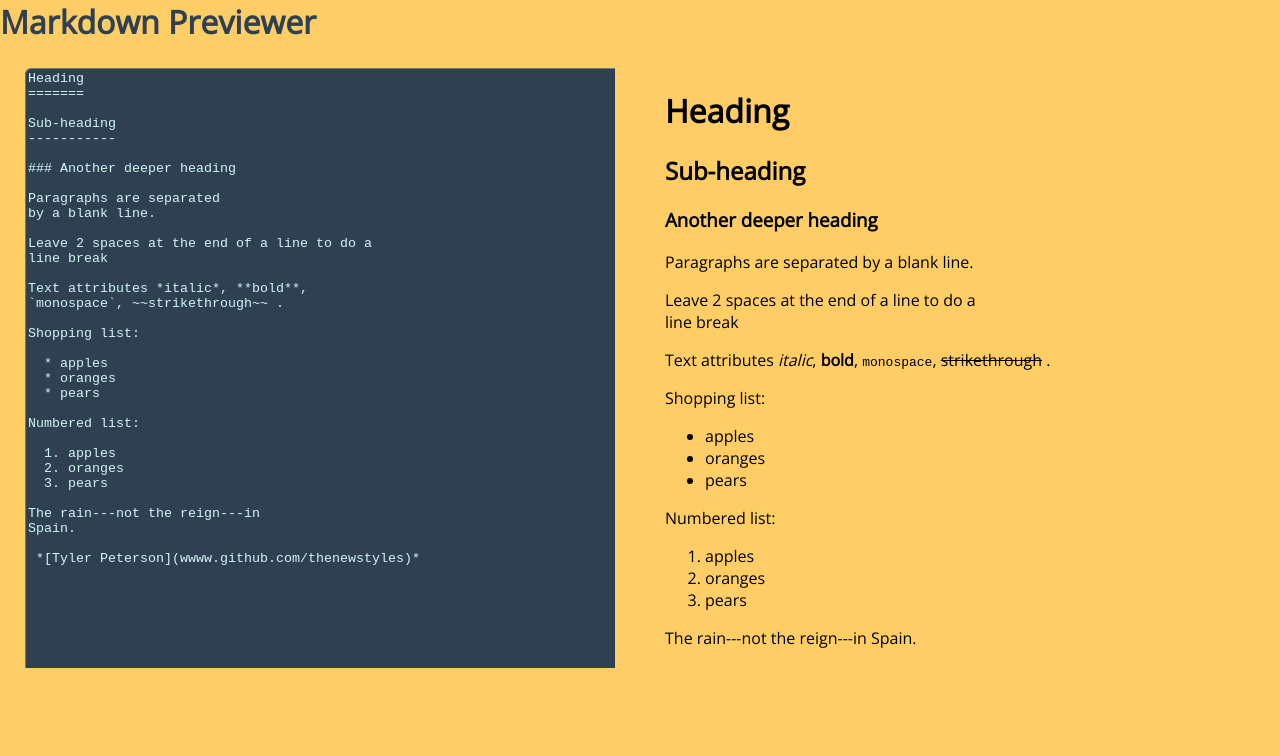
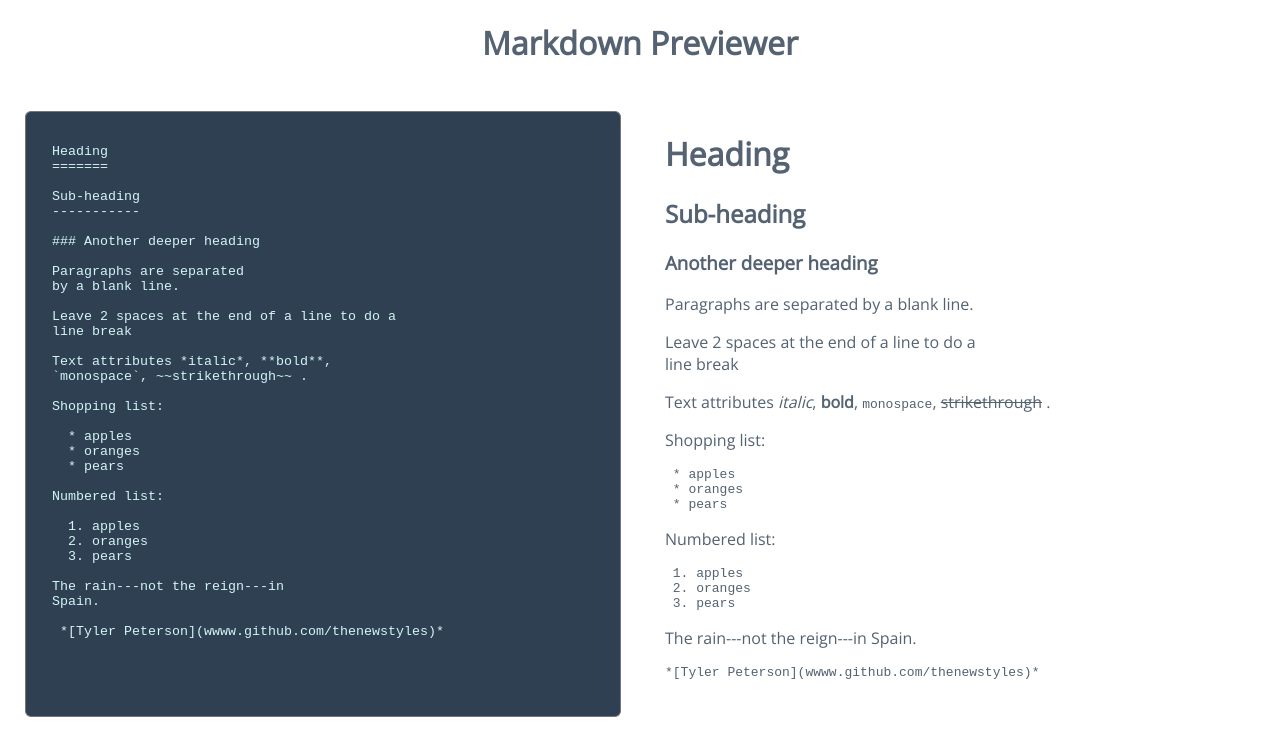
Before and after one commit to TheNewStyles/markdown-previewer, a React (Create React App) app: page / in a window 1280 px wide. Shown: the top 756 px of the page. Built offline with nearby package versions, Linux system fonts and the light colour scheme.

Commit message:
Fix styling. Fix initial markdown string. Remove unused variables

```diff
--- a/src/App.css
+++ b/src/App.css
@@ -1,6 +1,7 @@
 body {
   font: 100% "Open Sans", "sans-serif";
-  background-color: #FFCD66; }
+  background-color: white;
+  color: #546271; }
 
 textarea {
   resize: none;
@@ -11,7 +12,6 @@ textarea {
 .container {
   display: flex;
   flex-flow: row wrap;
-  justify-content: space-around;
   height: 100vh; }
 
 .item {
@@ -19,18 +19,16 @@ textarea {
   width: 500px;
   height: 600px;
   margin: 25px;
-  overflow-y: scroll;
   flex: 1 auto; }
 
 #header {
   font: "Open Sans", "sans-serif";
-  color: #2E4052;
-  margin: auto;
-  align: 'center'; }
+  text-align: center; }
 
 #raw-markdown {
   height: 100%;
-  width: 100%; }
+  width: 100%;
+  overflow-y: scroll; }
 
 #converted-markdown {
   height: 100%;
--- a/src/App.js
+++ b/src/App.js
@@ -8,7 +8,7 @@ class App extends Component {
   constructor(props) {
     super(props);
     this.state = {
-      markdown: 'Heading\n=======\n\nSub-heading\n-----------\n \n### Another deeper heading\n \nParagraphs are separated\nby a blank line.\n\nLeave 2 spaces at the end of a line to do a  \nline break\n\nText attributes *italic*, **bold**, \n`monospace`, ~~strikethrough~~ .\n\nShopping list:\n\n  * apples\n  * oranges\n  * pears\n\nNumbered list:\n\n  1. apples\n  2. oranges\n  3. pears\n\nThe rain---not the reign---in\nSpain.\n\n *[Tyler Peterson](wwww.github.com/thenewstyles)*'
+      markdown: '\n\n   Heading\n   =======\n   \n   Sub-heading\n   -----------\n    \n   ### Another deeper heading\n    \n   Paragraphs are separated\n   by a blank line.\n   \n   Leave 2 spaces at the end of a line to do a  \n   line break\n   \n   Text attributes *italic*, **bold**, \n   `monospace`, ~~strikethrough~~ .\n   \n   Shopping list:\n   \n     * apples\n     * oranges\n     * pears\n   \n   Numbered list:\n   \n     1. apples\n     2. oranges\n     3. pears\n   \n   The rain---not the reign---in\n   Spain.\n   \n    *[Tyler Peterson](wwww.github.com/thenewstyles)*'
     };
   }
 
@@ -26,8 +26,7 @@ class App extends Component {
         <div className='container'>
           <MarkdownInput
             initialMarkdown={this.state.markdown}
-            updateMarkdown={this.onMarkdownEntered.bind(this)}
-            markdown={this.state.markdown} />
+            updateMarkdown={this.onMarkdownEntered.bind(this)}/>
           <MarkdownOutput
             output={this.state.markdown} />
         </div>
--- a/src/App.scss
+++ b/src/App.scss
@@ -1,11 +1,13 @@
 $font-family: 'Open Sans', 'sans-serif';
-$main-bg-color: #FFCD66;
+$main-bg-color: rgb(255, 255, 255);
+$main-text-color: #546271;
 $text-area-bg-color: #2E4052;
 $text-area-text-color: #D4F5F5;
 
 body {
     font: 100% $font-family;
     background-color: $main-bg-color;
+    color: $main-text-color;
 }
 
 textarea {
@@ -18,7 +20,6 @@ textarea {
 .container {
     display: flex;
     flex-flow: row wrap;
-    justify-content: space-around;
     height: 100vh;
 }
 
@@ -27,20 +28,18 @@ textarea {
     width: 500px;
     height: 600px;
     margin: 25px;
-    overflow-y: scroll;
     flex: 1 auto;
 }
 
 #header {
     font: $font-family;
-    color: $text-area-bg-color;
-    margin: auto;
-    align: 'center';
+    text-align: center;
 }
 
 #raw-markdown {
     height: 100%;
     width: 100%;
+    overflow-y: scroll;
 }
 
 #converted-markdown {
```
